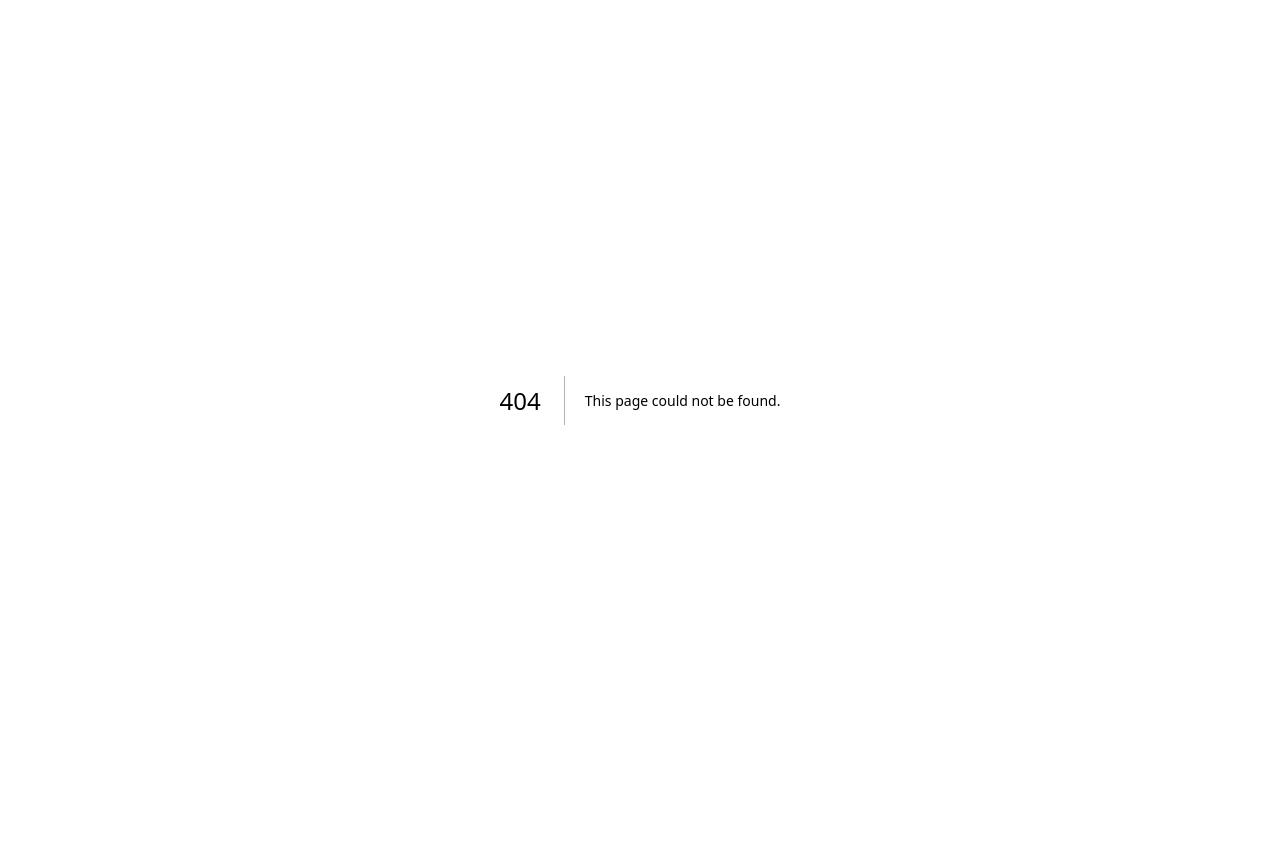
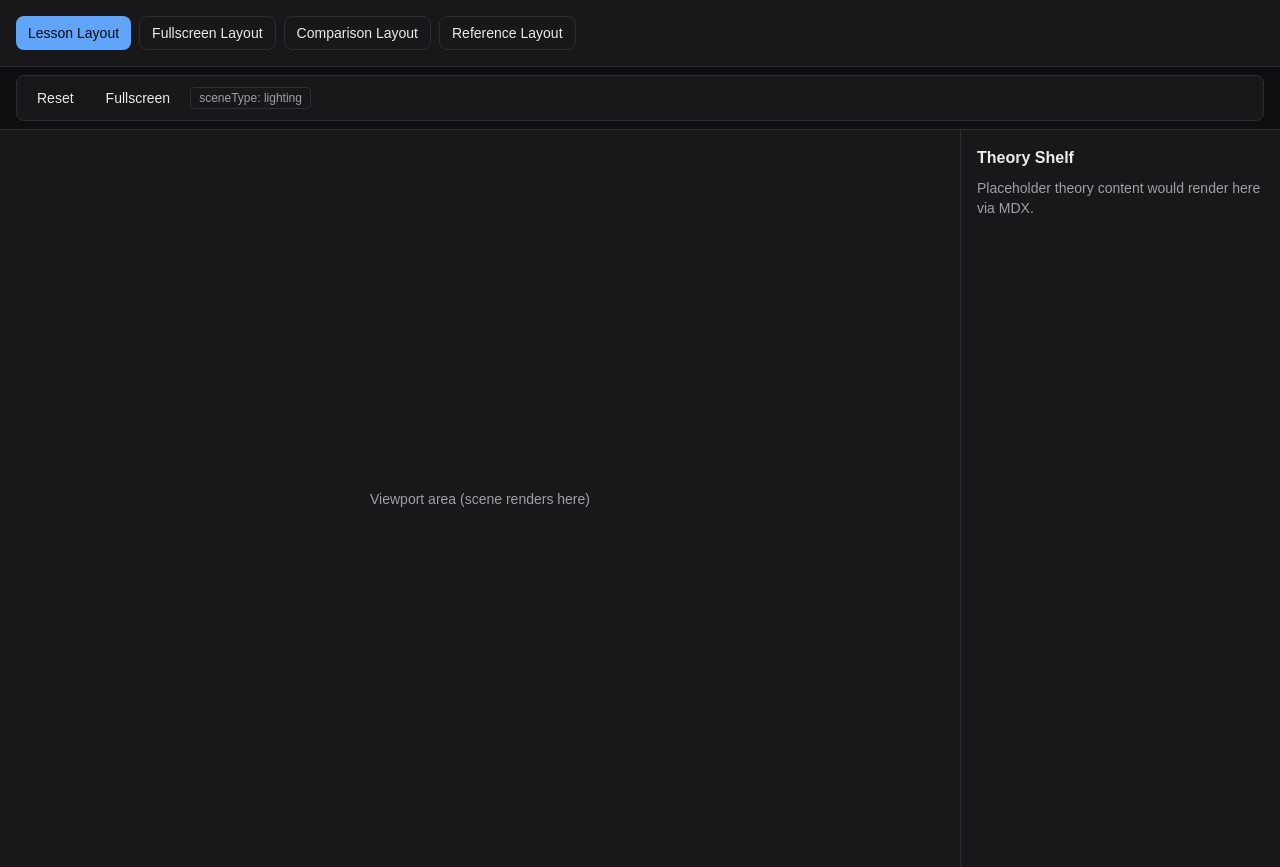
Before and after one commit to DoCedric/3d-edu-platform, a Next.js app: page /layouts-demo in a window 1280 px wide. Before the commit this address had no page. Before the commit the page ends 800 px from the top, so only its background shows below. Built offline with nearby package versions, Linux system fonts and the light colour scheme.

Commit message:
basic structures for classes

```diff
--- /dev/null
+++ b/src/app/layouts-demo/page.tsx
@@ -0,0 +1,120 @@
+"use client";
+
+import { useState } from "react";
+import { LessonLayout } from "@/components/layouts/LessonLayout";
+import { FullscreenLayout } from "@/components/layouts/FullscreenLayout";
+import { ComparisonLayout } from "@/components/layouts/ComparisonLayout";
+import { ReferenceLayout } from "@/components/layouts/ReferenceLayout";
+import { Button } from "@/components/ui/Button";
+import { Panel } from "@/components/ui/Panel";
+import { Card } from "@/components/ui/Card";
+import { Toolbar } from "@/components/ui/Toolbar";
+import { Badge } from "@/components/ui/Badge";
+
+type LayoutKey = "lesson" | "fullscreen" | "comparison" | "reference";
+
+const PlaceholderViewport = ({ label }: { label: string }) => (
+  <div className="w-full h-full flex items-center justify-center bg-bg-elevated">
+    <p className="text-text-muted text-sm">{label}</p>
+  </div>
+);
+
+export default function LayoutsDemoPage() {
+  const [active, setActive] = useState<LayoutKey>("lesson");
+
+  const tabs: { key: LayoutKey; label: string }[] = [
+    { key: "lesson", label: "Lesson Layout" },
+    { key: "fullscreen", label: "Fullscreen Layout" },
+    { key: "comparison", label: "Comparison Layout" },
+    { key: "reference", label: "Reference Layout" },
+  ];
+
+  return (
+    <div className="min-h-screen bg-bg">
+      <div className="flex gap-2 p-4 border-b border-border bg-bg-elevated relative z-10">
+        {tabs.map((tab) => (
+          <Button
+            key={tab.key}
+            variant={active === tab.key ? "primary" : "secondary"}
+            size="sm"
+            onClick={() => setActive(tab.key)}
+          >
+            {tab.label}
+          </Button>
+        ))}
+      </div>
+
+      {active === "lesson" && (
+        <div className="h-[calc(100vh-64px)]">
+          <LessonLayout
+            toolbar={
+              <Toolbar>
+                <Button size="sm" variant="ghost">Reset</Button>
+                <Button size="sm" variant="ghost">Fullscreen</Button>
+                <Badge>sceneType: lighting</Badge>
+              </Toolbar>
+            }
+            viewport={<PlaceholderViewport label="Viewport area (scene renders here)" />}
+            shelf={
+              <div className="p-4">
+                <h3 className="text-text font-semibold mb-2">Theory Shelf</h3>
+                <p className="text-text-muted text-sm">
+                  Placeholder theory content would render here via MDX.
+                </p>
+              </div>
+            }
+          />
+        </div>
+      )}
+
+      {active === "fullscreen" && (
+        <div className="h-[calc(100vh-64px)] relative">
+          <FullscreenLayout
+            overlay={
+              <div className="absolute top-4 left-4 pointer-events-auto">
+                <Badge variant="accent">Fullscreen overlay badge</Badge>
+              </div>
+            }
+          >
+            <PlaceholderViewport label="Fullscreen scene (edge-to-edge)" />
+          </FullscreenLayout>
+        </div>
+      )}
+
+      {active === "comparison" && (
+        <div className="h-[calc(100vh-64px)]">
+          <ComparisonLayout
+            left={<PlaceholderViewport label="Left pane (before)" />}
+            right={<PlaceholderViewport label="Right pane (after)" />}
+          />
+        </div>
+      )}
+
+      {active === "reference" && (
+        <ReferenceLayout
+          sidebar={
+            <div className="flex flex-col gap-2">
+              <p className="text-text text-sm font-medium">Contents</p>
+              <p className="text-text-muted text-sm">Introduction</p>
+              <p className="text-text-muted text-sm">Core Concepts</p>
+              <p className="text-text-muted text-sm">Further Reading</p>
+            </div>
+          }
+        >
+          <Card title="Reference Layout">
+            This is a single-column reading layout with an optional sidebar,
+            intended for documentation or reference-style pages rather than
+            interactive scenes.
+          </Card>
+          <div className="mt-4">
+            <Panel>
+              <p className="text-text-muted text-sm">
+                Additional reference content can live in Panels like this one.
+              </p>
+            </Panel>
+          </div>
+        </ReferenceLayout>
+      )}
+    </div>
+  );
+}
--- /dev/null
+++ b/src/components/layouts/ComparisonLayout.tsx
@@ -0,0 +1,24 @@
+import { ReactNode } from "react";
+
+interface ComparisonLayoutProps {
+  left: ReactNode;
+  right: ReactNode;
+  direction?: "horizontal" | "vertical";
+}
+
+export function ComparisonLayout({
+  left,
+  right,
+  direction = "horizontal",
+}: ComparisonLayoutProps) {
+  const flexDirection = direction === "horizontal" ? "flex-row" : "flex-col";
+
+  return (
+    <div className={`flex ${flexDirection} w-full h-full bg-bg`}>
+      <div className="flex-1 relative overflow-hidden border-border border-r last:border-r-0">
+        {left}
+      </div>
+      <div className="flex-1 relative overflow-hidden">{right}</div>
+    </div>
+  );
+}
--- /dev/null
+++ b/src/components/layouts/FullscreenLayout.tsx
@@ -0,0 +1,15 @@
+import { ReactNode } from "react";
+
+interface FullscreenLayoutProps {
+  children: ReactNode;
+  overlay?: ReactNode;
+}
+
+export function FullscreenLayout({ children, overlay }: FullscreenLayoutProps) {
+  return (
+    <div className="relative w-screen h-screen overflow-hidden bg-bg">
+      {children}
+      {overlay && <div className="absolute inset-0 pointer-events-none">{overlay}</div>}
+    </div>
+  );
+}
--- /dev/null
+++ b/src/components/layouts/LessonLayout.tsx
@@ -0,0 +1,25 @@
+import { ReactNode } from "react";
+
+interface LessonLayoutProps {
+  toolbar?: ReactNode;
+  viewport: ReactNode;
+  shelf?: ReactNode;
+}
+
+export function LessonLayout({ toolbar, viewport, shelf }: LessonLayoutProps) {
+  return (
+    <div className="flex flex-col h-screen bg-bg">
+      {toolbar && (
+        <div className="border-b border-border px-4 py-2">{toolbar}</div>
+      )}
+      <div className="flex flex-1 overflow-hidden">
+        <div className="flex-1 relative overflow-hidden">{viewport}</div>
+        {shelf && (
+          <div className="w-[320px] shrink-0 border-l border-border bg-bg-elevated overflow-y-auto">
+            {shelf}
+          </div>
+        )}
+      </div>
+    </div>
+  );
+}
--- /dev/null
+++ b/src/components/layouts/ReferenceLayout.tsx
@@ -0,0 +1,21 @@
+import { ReactNode } from "react";
+
+interface ReferenceLayoutProps {
+  children: ReactNode;
+  sidebar?: ReactNode;
+}
+
+export function ReferenceLayout({ children, sidebar }: ReferenceLayoutProps) {
+  return (
+    <div className="flex min-h-screen bg-bg">
+      {sidebar && (
+        <aside className="w-[240px] shrink-0 border-r border-border bg-bg-elevated p-4">
+          {sidebar}
+        </aside>
+      )}
+      <main className="flex-1 max-w-3xl mx-auto px-6 py-10 text-text">
+        {children}
+      </main>
+    </div>
+  );
+}
```
